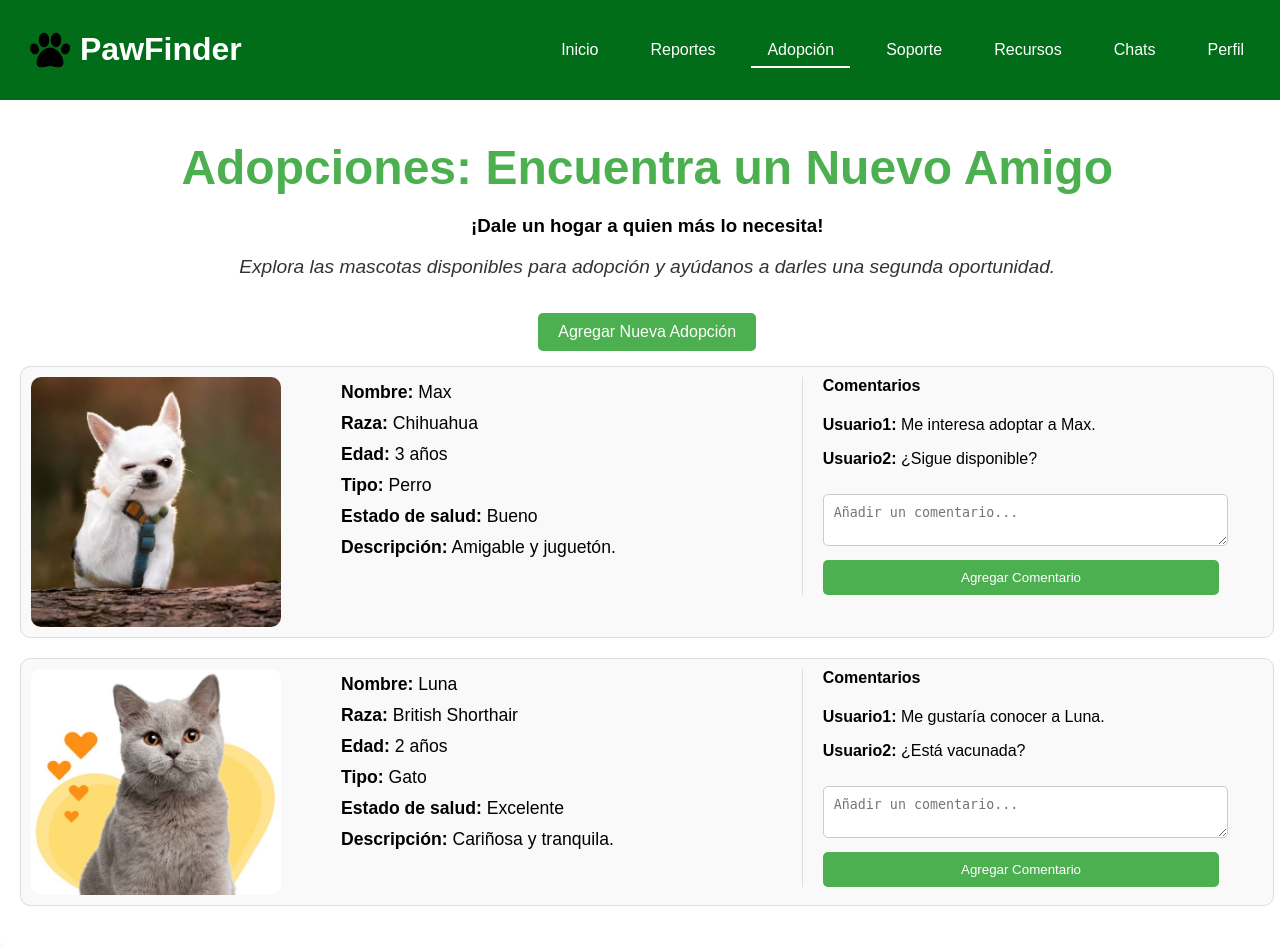
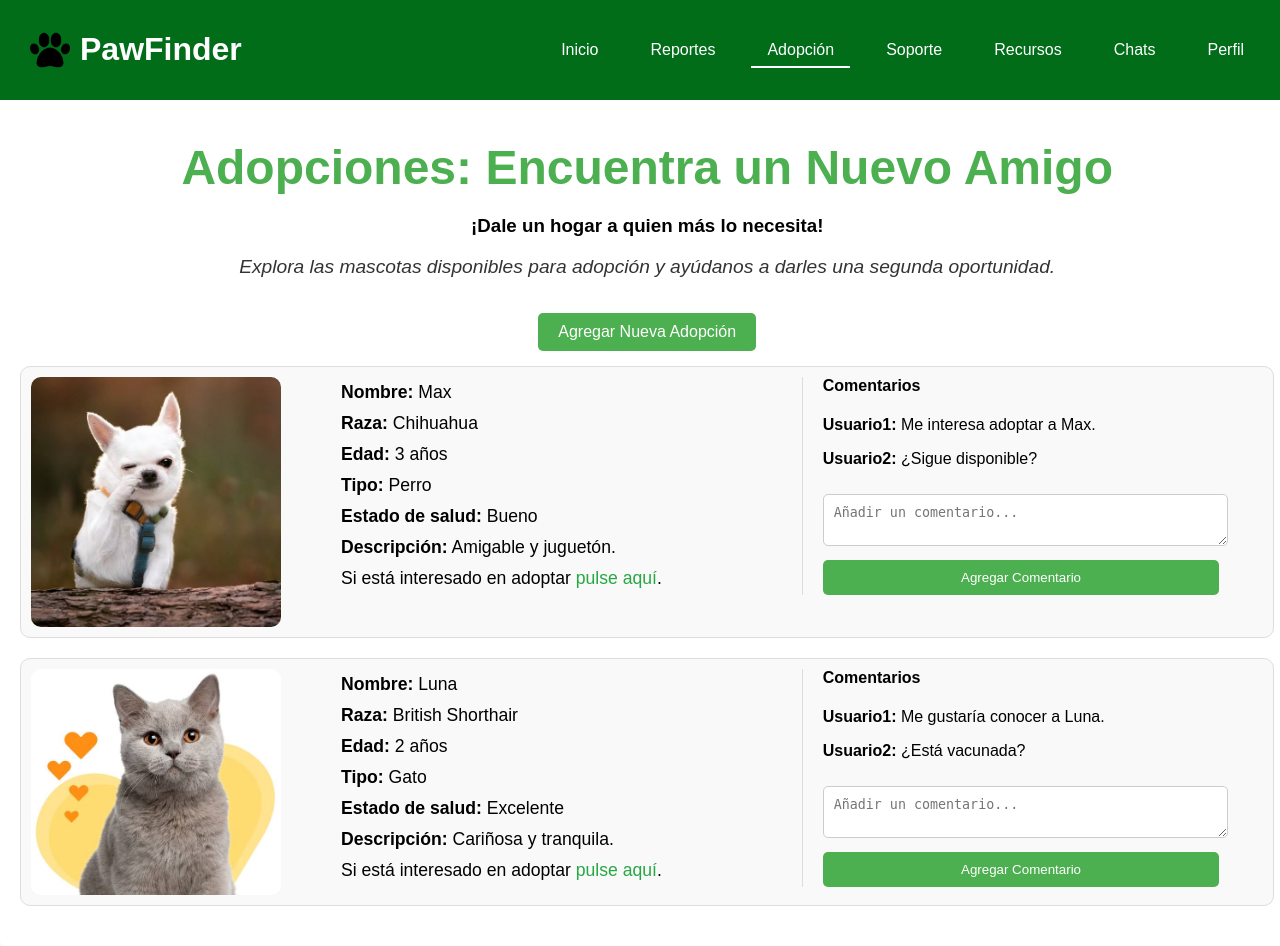
Before and after one commit to yreyes70719/sc502-1c2025-grupo2, a PHP site: page /html/adopcion.html in a window 1280 px wide. Run offline with PHP 8.4, Linux system fonts and the light colour scheme.

Commit message:
interes de adoptar

```diff
--- a/css/adopcion_styles.css
+++ b/css/adopcion_styles.css
@@ -232,3 +232,12 @@ button:hover {
 .form-container button[type="button"]:hover {
     background-color: #d32f2f; /* Color rojo oscuro */
 }
+
+.contact-link {
+    color: green;
+    text-decoration: none;
+}
+
+.contact-link:hover {
+    text-decoration: underline;
+}
--- a/html/adopcion.html
+++ b/html/adopcion.html
@@ -47,6 +47,7 @@
                     <p><strong>Tipo:</strong> Perro</p>
                     <p><strong>Estado de salud:</strong> Bueno</p>
                     <p><strong>Descripción:</strong> Amigable y juguetón.</p>
+                    <p>Si está interesado en adoptar <a href="contacto.html" class="contact-link">pulse aquí</a>.</p>
                 </div>
                 <div class="comentarios">
                     <h4>Comentarios</h4>
@@ -73,6 +74,7 @@
                     <p><strong>Tipo:</strong> Gato</p>
                     <p><strong>Estado de salud:</strong> Excelente</p>
                     <p><strong>Descripción:</strong> Cariñosa y tranquila.</p>
+                    <p>Si está interesado en adoptar <a href="contacto.html" class="contact-link">pulse aquí</a>.</p>
                 </div>
                 <div class="comentarios">
                     <h4>Comentarios</h4>
```
